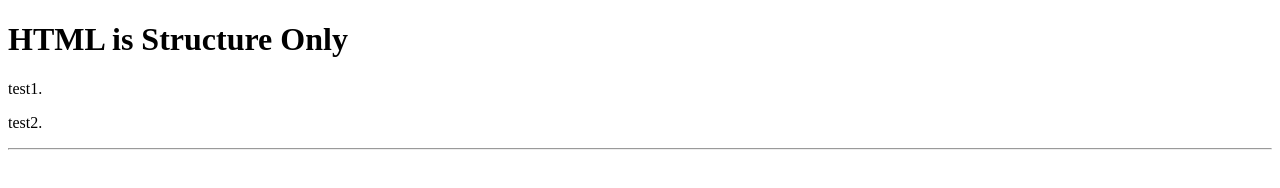
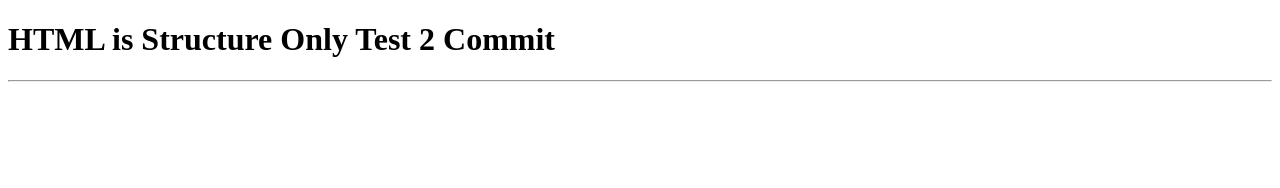
Before and after one commit to VictorToros/Coursera, a plain HTML site: page Site/index.html in a window 1280 px wide. Drawn offline with Linux system fonts and the light colour scheme.

Commit message:
Update index.html

```diff
--- a/Site/index.html
+++ b/Site/index.html
@@ -4,9 +4,8 @@
     <title>HTML is Structure Only </title>
   </head>
   <body>
-    <h1>HTML is Structure Only</h1>
-    <p>test1.</p>
-    <p>test2.</p>
+    <h1>HTML is Structure Only Test 2 Commit</h1>
+
     <footer>
       <hr>
 
```
